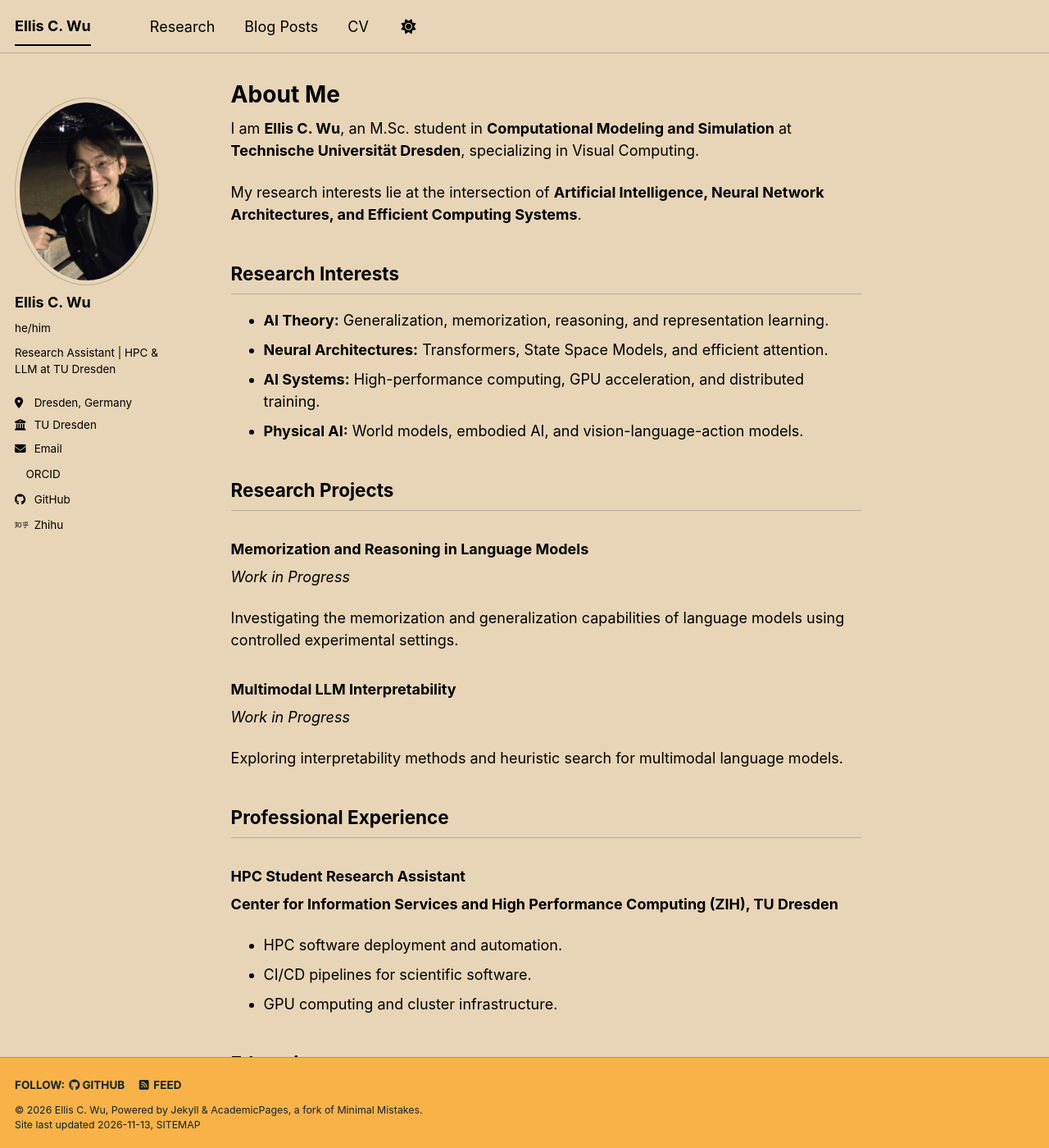
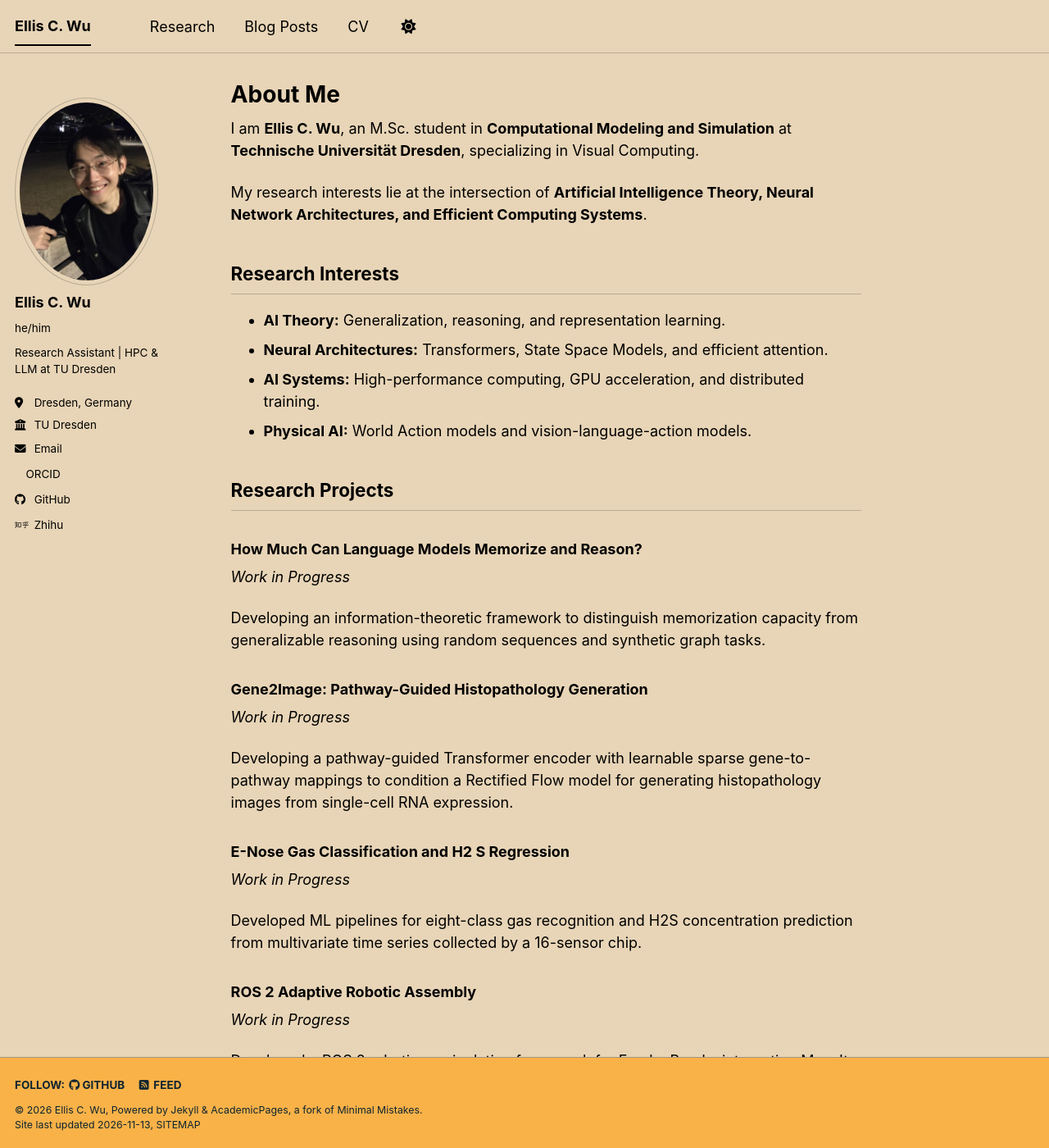
Before and after one commit to Lunar-boy/lunar-boy.github.io, a Jekyll site: the page built from _pages/about.md, in a window 1280 px wide and 1400 px high. Shown: the whole window at 82% size. Built offline with Jekyll 4.4.1, drawn with Linux system fonts in a browser that asks for light colours; a script bundle is joined from its source files by our own code; a style sheet for code colours, icons or effects is not loaded.

Commit message:
Revise research interests and project details
Updated research interests and project descriptions in the about page.

```diff
--- a/_pages/about.md
+++ b/_pages/about.md
@@ -13,34 +13,44 @@ I am **Ellis C. Wu**, an M.Sc. student in
 in Visual Computing.
 
 My research interests lie at the intersection of
-**Artificial Intelligence, Neural Network
+**Artificial Intelligence Theory, Neural Network
 Architectures, and Efficient Computing Systems**.
 
 ## Research Interests
 
-- **AI Theory:** Generalization, memorization,
-  reasoning, and representation learning.
+- **AI Theory:** Generalization, reasoning, and representation learning.
 - **Neural Architectures:** Transformers,
   State Space Models, and efficient attention.
 - **AI Systems:** High-performance computing,
   GPU acceleration, and distributed training.
-- **Physical AI:** World models, embodied AI,
-  and vision-language-action models.
+- **Physical AI:** World Action models and vision-language-action models.
 
 ## Research Projects
 
-### Memorization and Reasoning in Language Models
+### How Much Can Language Models Memorize and Reason?
 *Work in Progress*
 
-Investigating the memorization and generalization
-capabilities of language models using controlled
-experimental settings.
+Developing an information-theoretic framework to distinguish memorization capacity from generalizable reasoning using random sequences and synthetic graph tasks.
 
-### Multimodal LLM Interpretability
+
+### Gene2Image: Pathway-Guided Histopathology Generation
 *Work in Progress*
 
-Exploring interpretability methods and heuristic
-search for multimodal language models.
+Developing a pathway-guided Transformer encoder with learnable sparse gene-to-pathway mappings to condition a Rectified
+Flow model for generating histopathology images from single-cell RNA expression.
+
+### E-Nose Gas Classification and H2 S Regression
+*Work in Progress*
+
+Developed ML pipelines for eight-class gas recognition and H2S concentration prediction from multivariate time series collected by a 16-sensor chip.
+
+### ROS 2 Adaptive Robotic Assembly
+*Work in Progress*
+
+Developed a ROS 2 robotic manipulation framework for Franka Panda, integrating MoveIt 2, Gazebo, and ros2 control for
+physics-based pick-and-place simulation.
+
+
 
 ## Professional Experience
 
```
